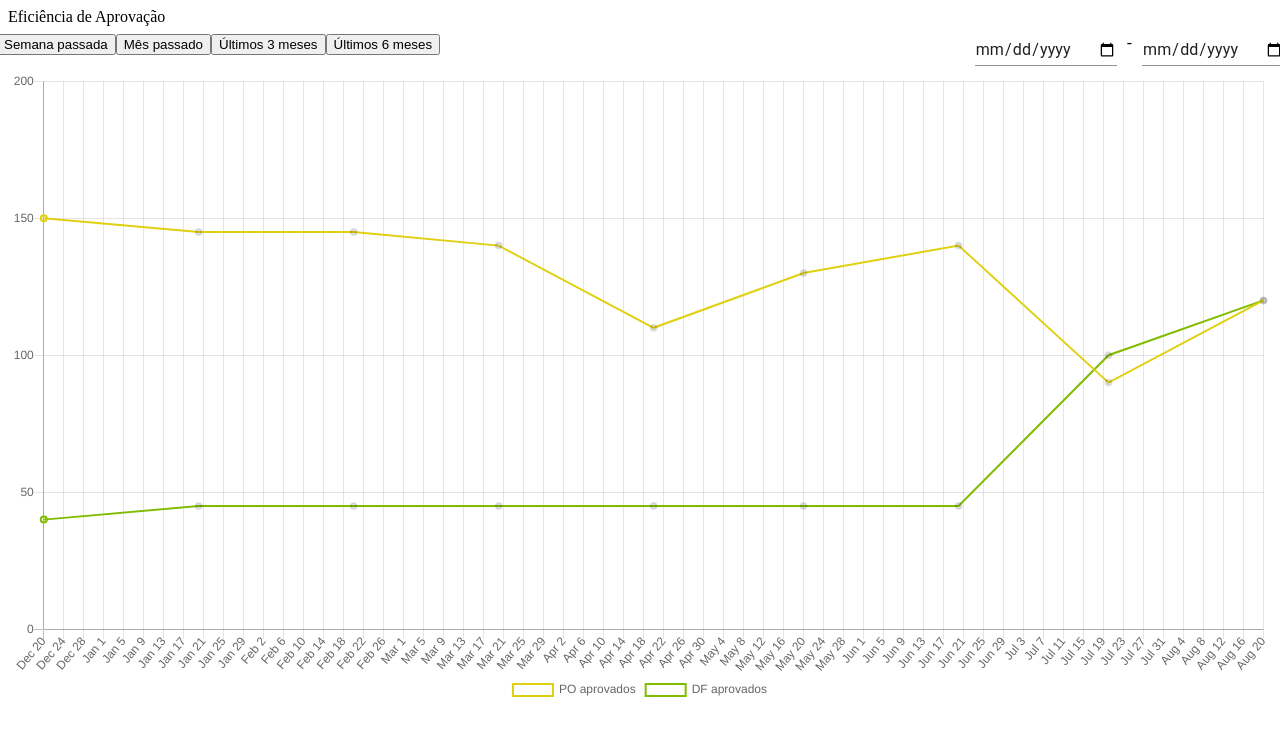
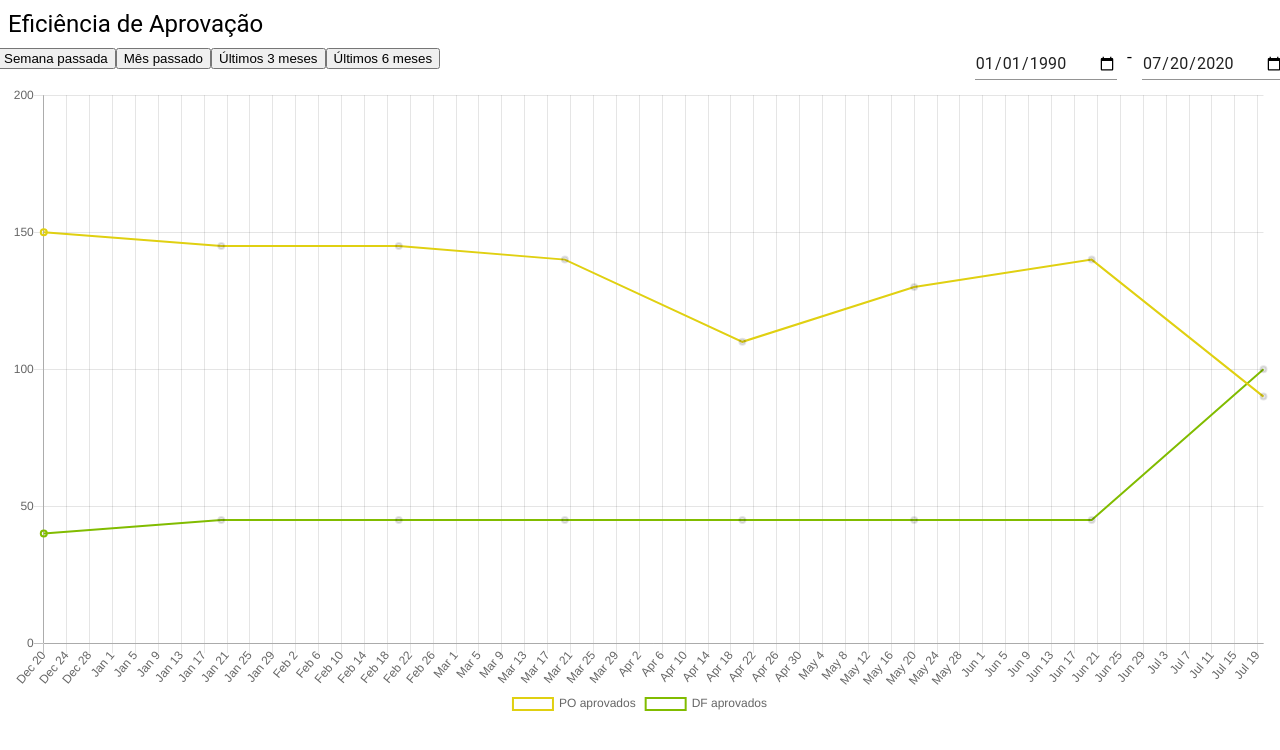
Before and after one commit to jtiagodev/linechartpanel-poc, a React (Create React App) app: page / in a window 1280 px wide. Shown: the top 750 px of the page. Built offline with nearby package versions, Linux system fonts and the light colour scheme.

Commit message:
Filter Funtionality

```diff
--- a/package.json
+++ b/package.json
@@ -7,7 +7,9 @@
   "dependencies": {
     "@material-ui/core": "4.11.0",
     "chart.js": "2.9.3",
+    "immer": "7.0.5",
     "moment": "2.27.0",
+    "ramda": "0.27.0",
     "react": "16.12.0",
     "react-chartjs-2": "2.9.0",
     "react-dom": "16.12.0",
--- a/src/Header.js
+++ b/src/Header.js
@@ -1,8 +1,9 @@
 import React from "react";
+import { Typography } from "@material-ui/core";
 
 const Header = props => {
-  const { text } = props;
-  return <span>Eficiência de Aprovação</span>;
+  const { title } = props;
+  return <Typography variant="h5">{title}</Typography>;
 };
 
 export default Header;
--- a/src/LineChartPanel.js
+++ b/src/LineChartPanel.js
@@ -1,25 +1,32 @@
-import React, { useState } from "react";
+import React, { useState, useEffect } from "react";
 import Header from "./Header";
 import TimeOptions from "./TimeOptions";
 import LineChart from "./LineChart";
 import { Flex } from "./Grid";
-import moment from "moment";
+import { trimDataWithDateRange } from "./parser";
 
 const LineChartPanel = props => {
-  const { text, data, lineChartOptions } = props;
-  const [since, setSince] = useState();
-  const [to, setTo] = useState(moment(new Date()).format("YYYY-MM-DD"));
+  const { title, data, lineChartOptions } = props;
+  const [since, setSince] = useState(new Date("1990-01-01"));
+  const [to, setTo] = useState(new Date());
+  const [chartData, setChartData] = useState(
+    trimDataWithDateRange(since, to, data)
+  );
+
+  useEffect(() => {
+    setChartData(trimDataWithDateRange(since, to, data));
+  }, [since, to, data]);
 
   return (
     <Flex flexDirection="column">
       <Flex>
-        <Header text={text} />
+        <Header title={title} />
       </Flex>
       <Flex style={{ marginTop: "20px" }}>
         <TimeOptions since={since} setSince={setSince} to={to} setTo={setTo} />
       </Flex>
       <Flex style={{ marginTop: "20px" }}>
-        <LineChart data={data} options={lineChartOptions} />
+        <LineChart data={chartData} options={lineChartOptions} />
       </Flex>
     </Flex>
   );
--- a/src/TimeOptions.js
+++ b/src/TimeOptions.js
@@ -1,4 +1,4 @@
-import React from "react";
+import React, { useEffect } from "react";
 import { Flex } from "./Grid";
 import TimePicker from "./TimePicker";
 import { Grid } from "@material-ui/core";
@@ -8,29 +8,25 @@ const demoTimeOptions = [
   {
     value: moment()
       .subtract(1, "weeks")
-      .startOf("isoWeek")
-      .format("DD-MM-YYYY"),
+      .startOf("isoWeek"),
     label: "Semana passada"
   },
   {
     value: moment()
       .subtract(1, "months")
-      .startOf("isoMonth")
-      .format("DD-MM-YYYY"),
+      .startOf("isoMonth"),
     label: "Mês passado"
   },
   {
     value: moment()
       .subtract(3, "months")
-      .startOf("isoMonth")
-      .format("DD-MM-YYYY"),
+      .startOf("isoMonth"),
     label: "Últimos 3 meses"
   },
   {
     value: moment()
       .subtract(6, "months")
-      .startOf("isoMonth")
-      .format("DD-MM-YYYY"),
+      .startOf("isoMonth"),
     label: "Últimos 6 meses"
   }
 ];
@@ -47,7 +43,6 @@ const TimeOptions = props => {
               key={i}
               onClick={evt => {
                 setSince(timeOption.value);
-                alert(timeOption.value);
               }}
             >
               {timeOption.label}
@@ -57,15 +52,7 @@ const TimeOptions = props => {
       </Grid>
       <Grid xs={4}>
         <Flex justifyContent="flex-end">
-          <TimePicker
-            since={since}
-            setSince={setSince}
-            to={to}
-            setTo={setTo}
-            // onChange={evt => {
-            //   alert(evt.target.value);
-            // }}
-          />
+          <TimePicker since={since} setSince={setSince} to={to} setTo={setTo} />
         </Flex>
       </Grid>
     </Grid>
--- a/src/TimePicker.js
+++ b/src/TimePicker.js
@@ -1,6 +1,7 @@
 import React, { useContext, useState } from "react";
 import { Flex } from "./Grid";
 import { TextField } from "@material-ui/core";
+import moment from "moment";
 
 const MuiDatePickerFromTo = props => {
   const { since, setSince, to, setTo } = props;
@@ -12,8 +13,10 @@ const MuiDatePickerFromTo = props => {
           id={`datepicker-from`}
           type="date"
           onChange={evt => {
-            setSince(evt.target.value);
+            setSince(new Date(evt.target.value));
           }}
+          value={moment(since).format("YYYY-MM-DD")}
+          InputLabelProps={{ shrink: true }}
         />
       </Flex>
       <span>-</span>
@@ -22,8 +25,10 @@ const MuiDatePickerFromTo = props => {
           id={`datepicker-to`}
           type="date"
           onChange={evt => {
-            setTo(evt.target.value);
+            setTo(new Date(evt.target.value));
           }}
+          value={moment(to).format("YYYY-MM-DD")}
+          InputLabelProps={{ shrink: true }}
         />
       </Flex>
     </Flex>
--- a/src/parser.js
+++ b/src/parser.js
@@ -1,3 +1,29 @@
+import * as R from "ramda";
+import produce from "immer";
+
+export const trimDataWithDateRange = (from, to, data) => {
+  const dataSetsResult = data.datasets.map(dataSet => {
+    const filteredData = R.filter(
+      dataEntry => dataEntry.t < to && dataEntry.t > from,
+      dataSet.data
+    );
+
+    const dataSetResult = {
+      ...dataSet,
+      data: filteredData
+    };
+
+    return dataSetResult;
+  });
+
+  const objectResult = {
+    ...data,
+    datasets: dataSetsResult
+  };
+
+  return objectResult;
+};
+
 export const parseChartData = data => {
   const res = {
     datasets: [
```
